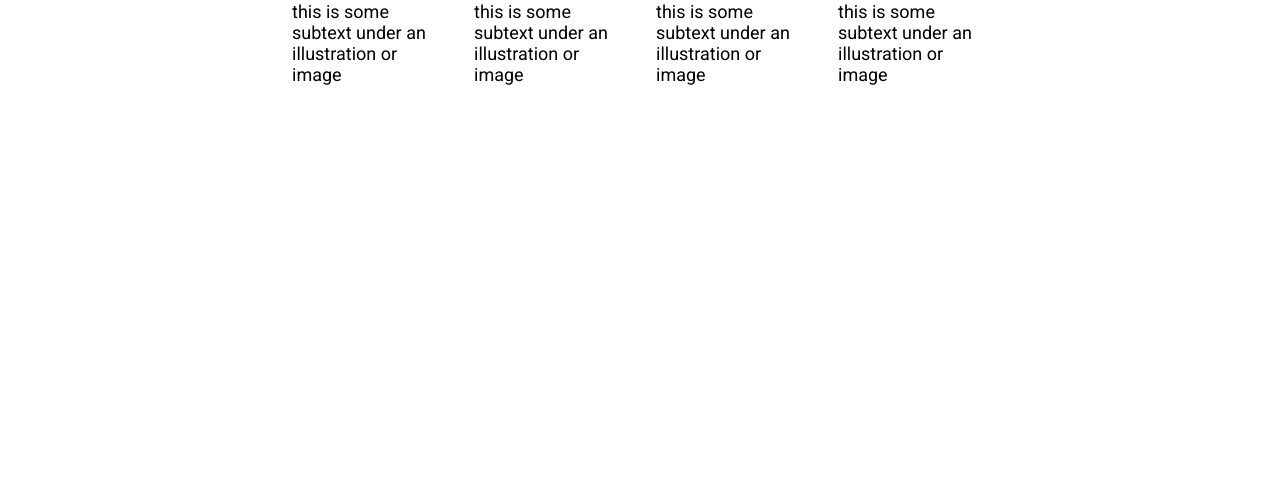
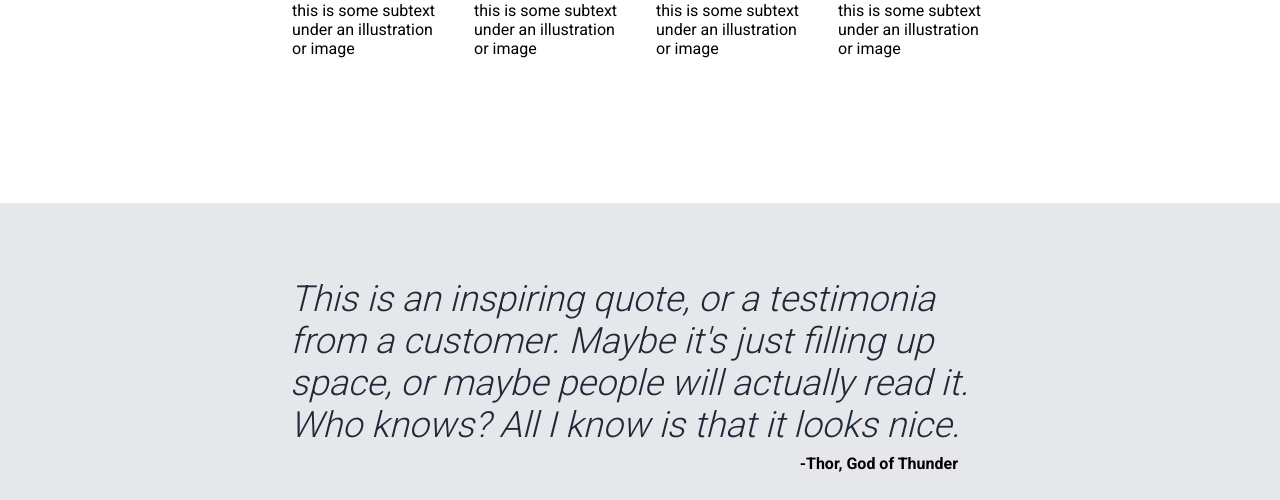
Before and after one commit to burak-kilic/landing-page, a plain HTML site: page index.html in a window 1280 px wide. Shown: the part 657-1157 px from the top of the page. Before the commit the page ends 860 px from the top, so only its background shows below. Drawn offline with Linux system fonts and the light colour scheme.

Commit message:
Done Lower top section

```diff
--- a/index.html
+++ b/index.html
@@ -10,6 +10,7 @@
 
 </head>
 <body>
+    <!-- Header Section -->
     <div class="header">
         <h3 class="logo-text">Header Logo</h3>
         <ul class="hlinks">
@@ -18,6 +19,7 @@
             <li class="hlink"><a href="" class="hlinktext">header link three</a></li>
         </ul>
     </div>
+    <!-- Upper Top Section -->
     <div class="upper-top">
         <div class="awesome">
             <h1 class="awesome-title">This website is awesome</h1>
@@ -28,6 +30,7 @@
             <img src="./images/image.jpg" alt="Photo by Plur on unsplash.">
         </div>
     </div>
+    <!-- Upper Section -->
     <div class="upper">
         <h2 class="upper-text">Some random information.</h2>
         <div class="img-sect">
@@ -50,5 +53,17 @@
         </div>
     </div>
 
+    <!-- Lower Top Section -->
+    <div class="lower-top">
+        <div class="quote-sect">
+            <h2 class="quote">This is an inspiring quote, or a testimonia from a customer.
+                Maybe it's just filling up space, or maybe people will actually read it.
+                Who knows? All I know is that it looks nice.
+            </h2>
+            <p>-Thor, God of Thunder</p>
+        </div>
+    </div>
+    <div class="clear"></div>
+
 </body>
 </html>
--- a/styles/styles.css
+++ b/styles/styles.css
@@ -103,6 +103,34 @@ img{
     gap: 32px;
 
 }
-.img-subtext{
-    font-size: 18px;
+/* Lower Top */
+
+.lower-top{
+    background-color: #E5E7EB;
+    height: 300px;
+    display: flex;
+    justify-content: center;
+    align-items: center;
+
 }
+
+.quote-sect{
+    height: 150px;
+    width: 700px;
+}
+
+.quote-sect p{
+    float: right;
+    font-weight: bold;
+    margin-top: 8px;
+    margin-right: 32px;
+}
+.quote{
+    font-size: 36px;
+    font-style: italic;
+    color: #1F2937;
+    font-weight: lighter;
+}
+.clear{
+    clear: both;
+}
```
